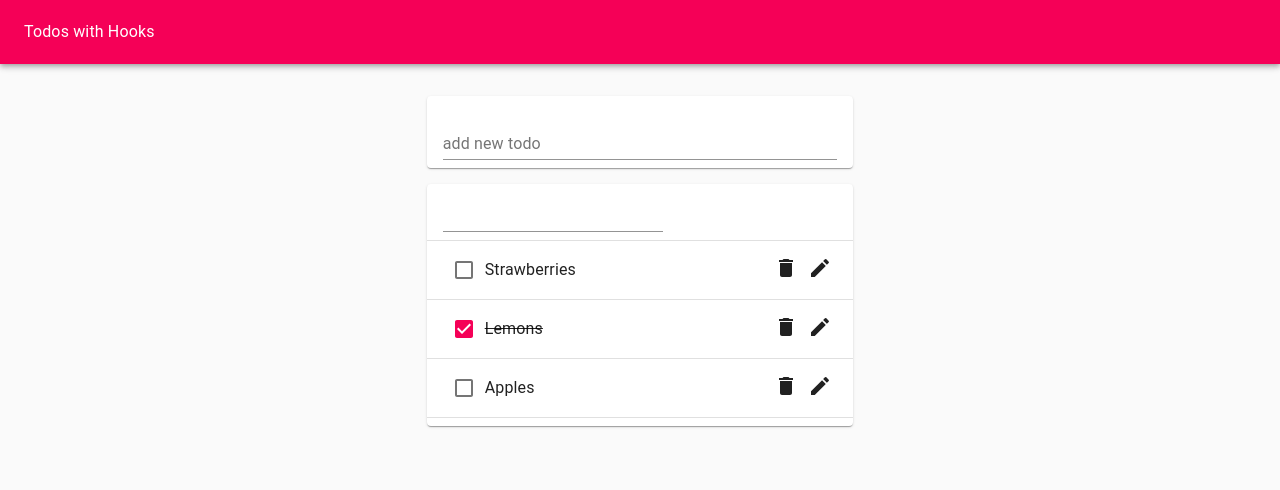
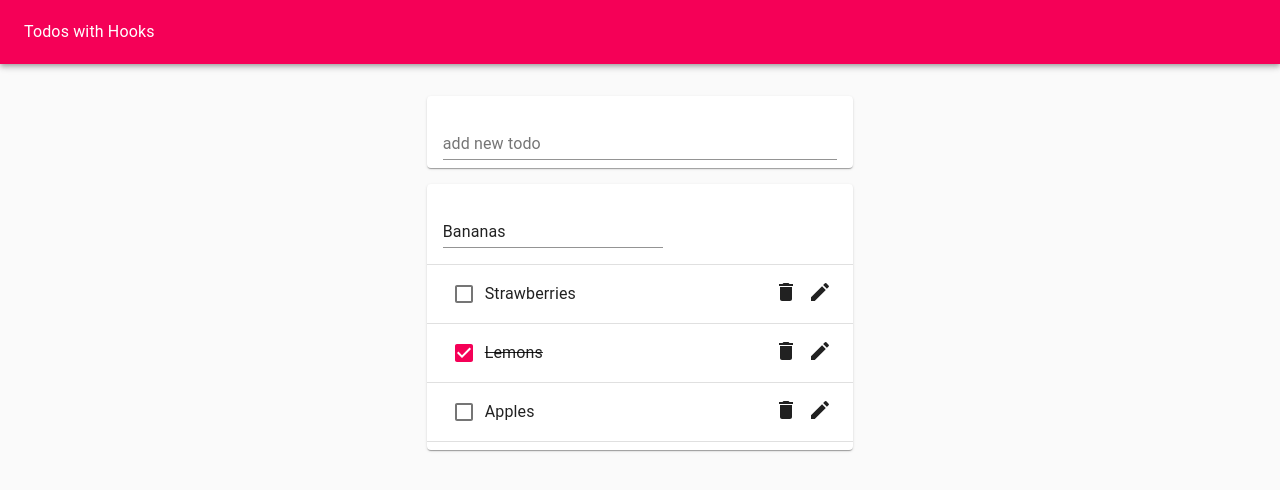
Before and after one commit to snowleopardAlexa/groceryapp, a React (Create React App) app: page / in a window 1280 px wide. Both pictures are taken after a click on the icon 820 px from the left and 219 px from the top of the page. Shown: the top 490 px of the page. Built offline with nearby package versions, Linux system fonts and the light colour scheme.

Commit message:
add edit form, make the change in the form, submit the change

```diff
--- a/src/EditTodoForm.js
+++ b/src/EditTodoForm.js
@@ -1,9 +1,23 @@
 import React from 'react';
+import useInputState from './hooks/useInputState';
 import TextField from '@material-ui/core/TextField';
 
-function EditTodoForm() {
+function EditTodoForm({ id, editTodo, task, toggleEditForm }) {
+  const [value, handleChange, reset] = useInputState(task);
   return (
-      <TextField></TextField>
+    <form onSubmit={(e) => {
+      e.preventDefault();
+      editTodo(id, value);
+      reset();
+      toggleEditForm();
+    }}>
+       <TextField
+       margin="normal"
+       value={value}
+       onChange={handleChange}
+       fullWidth
+       />
+    </form>
   )
 }
 
--- a/src/Todo.js
+++ b/src/Todo.js
@@ -8,11 +8,11 @@
 import EditIcon from "@material-ui/icons/Edit";
 import ListItemSecondaryAction from "@material-ui/core/ListItemSecondaryAction";
 
-function Todo({id, task, completed, removeTodo, toggleTodo}) {
+function Todo({id, task, completed, removeTodo, toggleTodo, editTodo}) {
   const [isEditing, toggle] = useToggleState(false);
     return (
         <ListItem>
-          {isEditing ? ( <EditTodoForm />) : (
+          {isEditing ? ( <EditTodoForm editTodo={editTodo} id={id} task={task} toggleEditForm={toggle} />) : (
           <>
             <Checkbox
               tabIndex={-1}
--- a/src/TodoApp.js
+++ b/src/TodoApp.js
@@ -39,6 +39,14 @@
     setTodos(updatedTodos);
   }
 
+  // edit
+  const editTodo = (todoId, newTask) => {
+    const updatedTodos = todos.map(todo =>
+      todo.id === todoId ? { ...todo, task: newTask } : todo
+      );
+      setTodos(updatedTodos);
+  };
+
   return (
     <div className="todo">
        <Paper style={{
@@ -61,6 +69,7 @@
               todos={todos}
               removeTodo={removeTodo}
               toggleTodo={toggleTodo}
+              editTodo={editTodo}
             />
              </Grid>
            </Grid>
--- a/src/TodoList.js
+++ b/src/TodoList.js
@@ -4,7 +4,7 @@
 import Divider from "@material-ui/core/Divider";
 import Todo from "./Todo";
 
-function TodoList({ todos, removeTodo, toggleTodo }) {
+function TodoList({ todos, removeTodo, toggleTodo, editTodo }) {
     return (
         <div>
           <Paper>
@@ -18,6 +18,7 @@
                         completed={todo.completed}
                         removeTodo={removeTodo}
                         toggleTodo={toggleTodo}
+                        editTodo={editTodo}
                       />
                       <Divider />
                       </>
```
